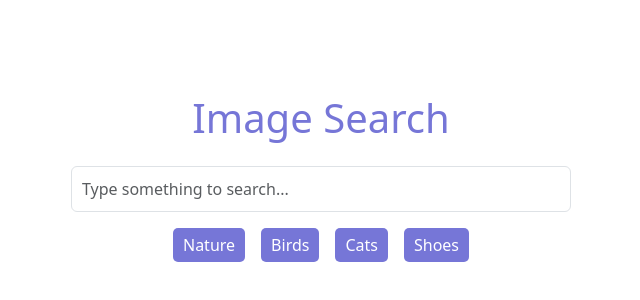
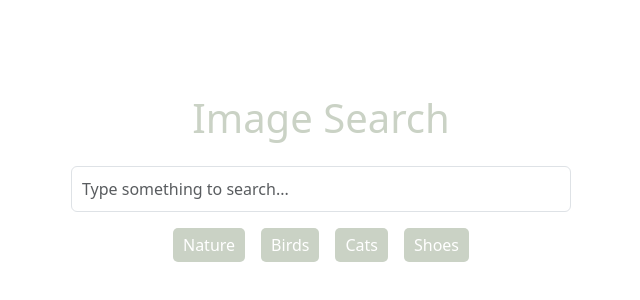
Before and after one commit to stevenlegere/unsplash_image_search, a React (Vite) app in the folder unsplash_image_search/: page / in a window 1280 px wide. Shown: the part 142-442 px from the top of the page, without its empty margins (319-959 px from the left). Built offline with nearby package versions, Linux system fonts and the light colour scheme.

Commit message:
Fixed load error

```diff
--- a/unsplash_image_search/src/App.jsx
+++ b/unsplash_image_search/src/App.jsx
@@ -12,11 +12,15 @@ const App = () => {
   const [images, setImages] = useState([]);
   const [totalPages, setTotalPages] = useState(0);
   const [page, setPage] = useState(1);
+  const [loading, setLoading] = useState(false);
+  const [errorMsg, setErrorMsg] = useState('');
 
       // Add a new fetchImages function inside the App component
       const fetchImages = useCallback(async () => {
         try {
           if (searchInput.current.value) {
+            setErrorMsg('');
+            setLoading(true);
             const { data } = await axios.get(
               `${API_URL}?query=${
                 searchInput.current.value
@@ -24,19 +28,21 @@ const App = () => {
                 import.meta.env.VITE_API_KEY
               }`
             );
-          console.log('data', data);
             setImages(data.results);
             setTotalPages(data.total_pages);
+            setLoading(false);
           }
         } catch (error) {
+          setErrorMsg('Error fetching images. Try again later.');
           console.log(error);
+          setLoading(false);
         }
       }, [page]);
 
 
   useEffect(() => {
     fetchImages();
-  }, [fetchImages, page]);
+  }, [fetchImages]);
 
 
   const resetSearch = () => {
@@ -78,7 +84,10 @@ const App = () => {
         <div onClick={() => handleSelection('cats')}>Cats</div>
         <div onClick={() => handleSelection('shoes')}>Shoes</div>
       </div>
-
+      {loading ? (
+  <p className='loading'>Loading...</p>
+) : (
+  <>
     <div className='images'>
       {images.map((image) => (
         <img
@@ -87,7 +96,6 @@ const App = () => {
           alt={image.alt_description}
           className='image'
         />
-
       ))}
     </div>
     <div className='buttons'>
@@ -98,8 +106,9 @@ const App = () => {
         <Button onClick={() => setPage(page + 1)}>Next</Button>
       )}
     </div>
+  </>
+)}
     </div>
-  )
-};
-
+  );
+}
 export default App;
--- a/unsplash_image_search/src/index.css
+++ b/unsplash_image_search/src/index.css
@@ -6,7 +6,7 @@
   --default-margin: 1rem;
   --medium-margin: 3rem;
   --larger-margin: 5rem;
-  --primary-color: #7676d7;
+  --primary-color: #CAD2C5;
 }
 
 * {
@@ -17,6 +17,7 @@
 
 body {
   color: var(--primary-color);
+  /* background-color: #2E282A; */
 }
 
 /* common css starts */
@@ -33,7 +34,7 @@ body {
 .title {
   text-align: center;
   margin-top: var(--default-margin);
-  color: #7676d7;
+  color: var(--primary-color);
 }
 
 .buttons {
@@ -101,7 +102,7 @@ body {
 
 .filters > * {
   padding: 5px 10px;
-  background: #7676d7;
+  background: var(--primary-color);
   color: #fff;
   border-radius: 5px;
   cursor: pointer;
@@ -121,8 +122,8 @@ body {
 }
 
 .images .image {
-  width: 200px;
-  height: 200px;
+  width: 180px;
+  height: auto;
   justify-self: center;
   align-self: center;
   margin-left: 2rem;
```
Lines whose indentation alone changed are shown as unchanged.
